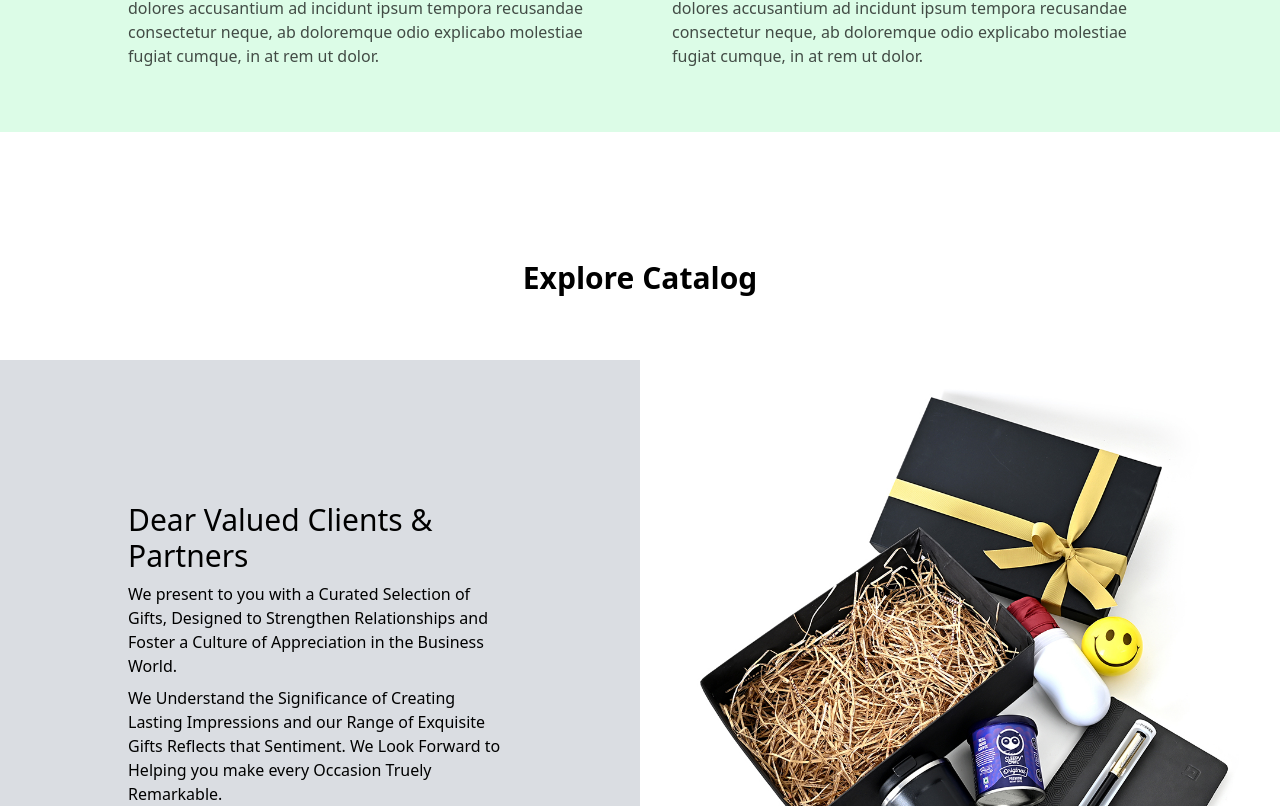
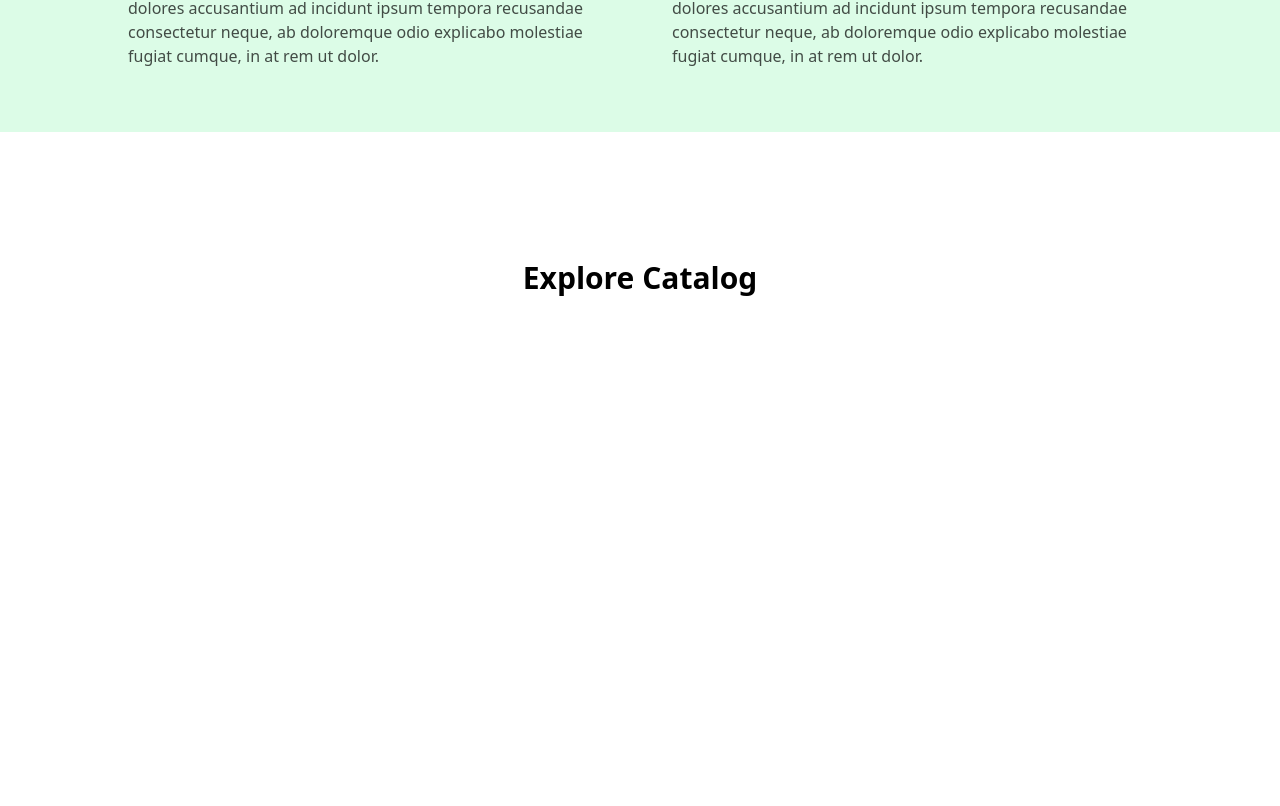
Before and after one commit to Ammyy9908/gift-in-box, a Next.js app: page / in a window 1280 px wide. Shown: the part 934-1740 px from the top of the page. Built offline with nearby package versions, Linux system fonts and the light colour scheme.

Commit message:
animaaate.css added

```diff
--- a/components/Footer/index.jsx
+++ b/components/Footer/index.jsx
@@ -8,7 +8,7 @@ import {
 } from "react-icons/fa";
 function Footer() {
   return (
-    <footer className="py-16 px-6 md:px-16 bg-[#f9ebde] flex flex-col items-start gap-6">
+    <footer className="animate__animated animate__slideInUp py-16 px-6 md:px-16 bg-[#f9ebde] flex flex-col items-start gap-6">
       <div className="flex flex-col md:flex-row items-start justify-between w-full gap-12">
         <div className="footer-links grid grid-cols-1 md:grid-cols-3 gap-16">
           <div className="footer-link-box">
--- a/components/ServiceCard/index.jsx
+++ b/components/ServiceCard/index.jsx
@@ -1,9 +1,10 @@
 import React from "react";
 import { AiFillHome } from "react-icons/ai";
+import "animate.css";
 function ServiceCard({ title, description }) {
   return (
     <div
-      className="group overflow-hidden cursor-pointer rounded-md bg-white py-12 px-8 flex flex-col items-center gap-3 hover:shadow-2xl hover:shadow-green-200 hover:scale-105"
+      className="group overflow-hidden cursor-pointer rounded-md bg-white py-12 px-8 flex flex-col items-center gap-3 hover:shadow-2xl hover:shadow-green-200 hover:scale-105 animate__animated animate__slideInUp"
       style={{
         transitionDuration: "1.5s",
       }}
--- a/package.json
+++ b/package.json
@@ -9,6 +9,7 @@
     "lint": "next lint"
   },
   "dependencies": {
+    "animate.css": "^4.1.1",
     "autoprefixer": "10.4.14",
     "eslint": "8.46.0",
     "eslint-config-next": "13.4.12",
--- a/pages/index.jsx
+++ b/pages/index.jsx
@@ -2,7 +2,7 @@ import Header from "@/components/Header";
 import Footer from "@/components/Footer";
 import services from "@/data/services";
 import { Swiper, SwiperSlide } from "swiper/react";
-
+import "animate.css";
 import "swiper/css";
 import "swiper/css/pagination";
 
@@ -149,10 +149,15 @@ export default function Home() {
         </div>
       </section>
 
-      <section className="catalog-section w-full pt-32" id="catalog">
-        <h1 className="text-center text-3xl font-semibold">Explore Catalog</h1>
+      <section
+        className="catalog-section w-full pt-32 animate__animated animate__slideInUp"
+        id="catalog"
+      >
+        <h1 className="text-center text-3xl font-semibold  animate__animated animate__slideInUp">
+          Explore Catalog
+        </h1>
         <div className="catalog_grid w-full  grid-cols-1 hidden  md:grid md:grid-cols-2 mt-16">
-          <div className="col-span-1 flex items-center justify-center px-6 bg-gray-300/80 lg:px-32">
+          <div className="col-span-1 flex items-center justify-center px-6 bg-gray-300/80 lg:px-32 animate__animated animate__slideInLeft">
             <div className="">
               <h2 className="text-3xl">Dear Valued Clients & Partners</h2>
               <p className="mt-2">
@@ -174,7 +179,7 @@ export default function Home() {
               </a>
             </div>
           </div>
-          <div className="col-span-1">
+          <div className="col-span-1  animate__animated animate__slideInRight">
             <img src="/catalog/Sarva0122 copy.jpg" alt="catalog-first" />
           </div>
         </div>
@@ -206,11 +211,13 @@ export default function Home() {
       </section>
 
       <section
-        className="collection-courosel-container py-16 px-6 md:px-32"
+        className="collection-courosel-container py-16 px-6 md:px-32 "
         id="testimonials"
       >
         <div className="collections-container">
-          <h1 className="text-center text-3xl font-semibold">Testimonials</h1>
+          <h1 className="text-center text-3xl font-semibold animate__animated animate__slideInUp">
+            Testimonials
+          </h1>
           <Swiper
             autoplay={{
               delay: 2500,
@@ -321,7 +328,10 @@ export default function Home() {
         </div>
       </section>
 
-      <section className="contact-section py-12 px-5 md:px-16" id="contact">
+      <section
+        className="contact-section py-12 px-5 md:px-16 animate__animated animate__slideInUp"
+        id="contact"
+      >
         <div className="contact-section-container grid grid-cols-1 md:grid-cols-2 gap-16">
           <div className="contact-left">
             <h2 className="text-4xl">
```
Also changed, not shown: 1 other file (tests, documents, lock files or other folders).
